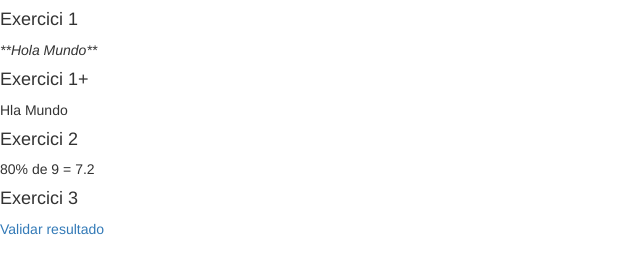
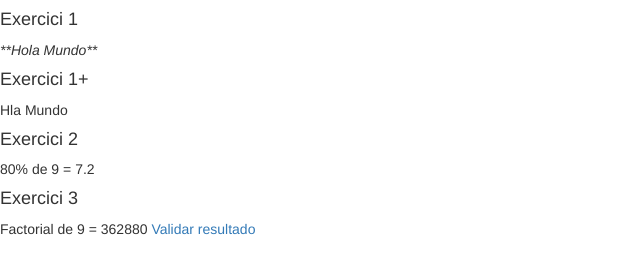
Before and after one commit to Tovkal/CursAngular, a plain HTML site: page T8/index.html in a window 1280 px wide. Shown: the whole page, without its empty margins (0-640 px from the left). Drawn offline with nearby package versions, Linux system fonts and the light colour scheme.

Commit message:
Restrict

```diff
--- a/T8/directives/directives.js
+++ b/T8/directives/directives.js
@@ -28,6 +28,6 @@ app.directive('factorial', function(CalculadoraService) {
 			scope.result = CalculadoraService.factorial(attrs.factorial).valueOf();
 		},
 		restrict: 'E',
-		template: "Factorial de {{original}} = {{result}}"
+		template: "<span>Factorial de {{original}} = {{result}}</span>"
 	};
 });
--- a/T8/index.html
+++ b/T8/index.html
@@ -24,6 +24,7 @@
 		<br><h4>Exercici 2</h4>
 		80% de 9 = <span descuento="9"></span>
 		<br><h4>Exercici 3</h4>
-		<factorial="9"></factorial> <a href="https://www.google.es/search?q=9!">Validar resultado</a>
+		<factorial factorial="9"></factorial>
+		<a href="https://www.google.es/search?q=9!">Validar resultado</a>
 	</body>
 </html>
--- a/T8/services/mathService.js
+++ b/T8/services/mathService.js
@@ -33,6 +33,5 @@ app.service('CalculadoraService', function(MathService) {
 			return result;
 		}
 		return factorial(a);
-
 	};
 });
```
